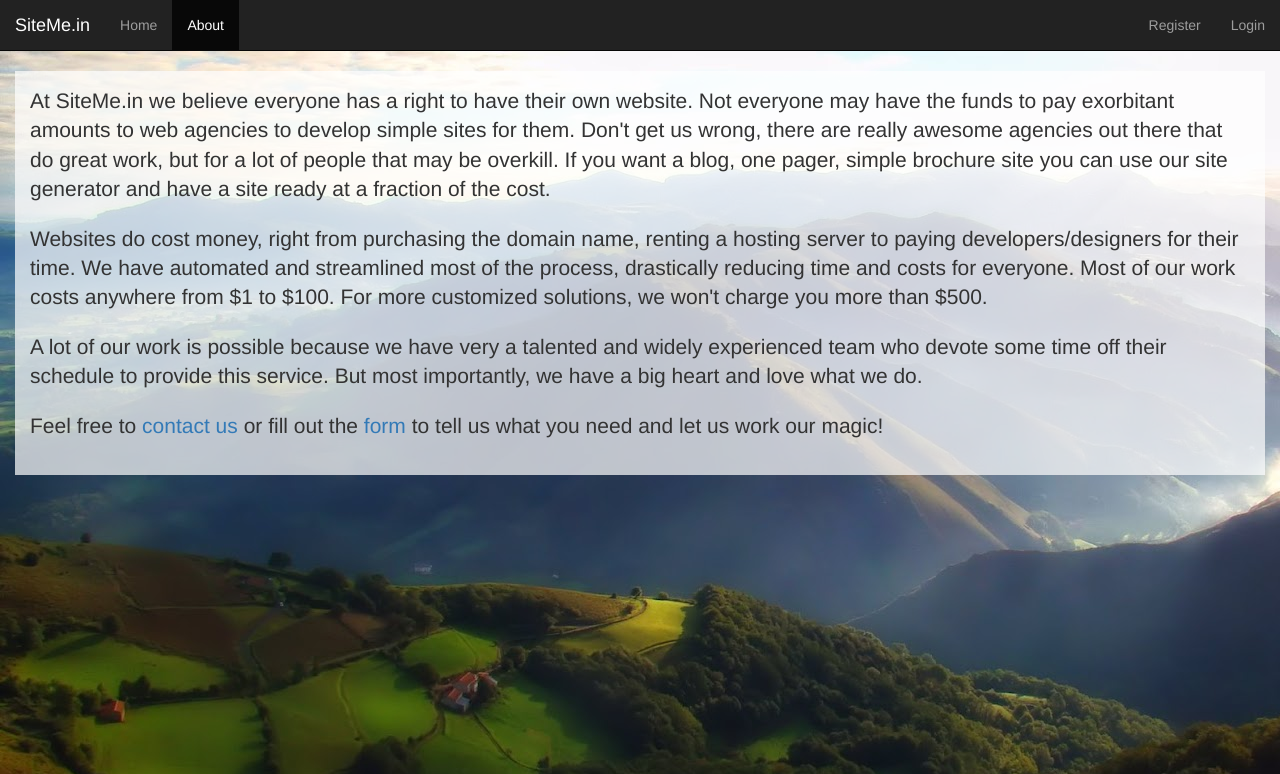
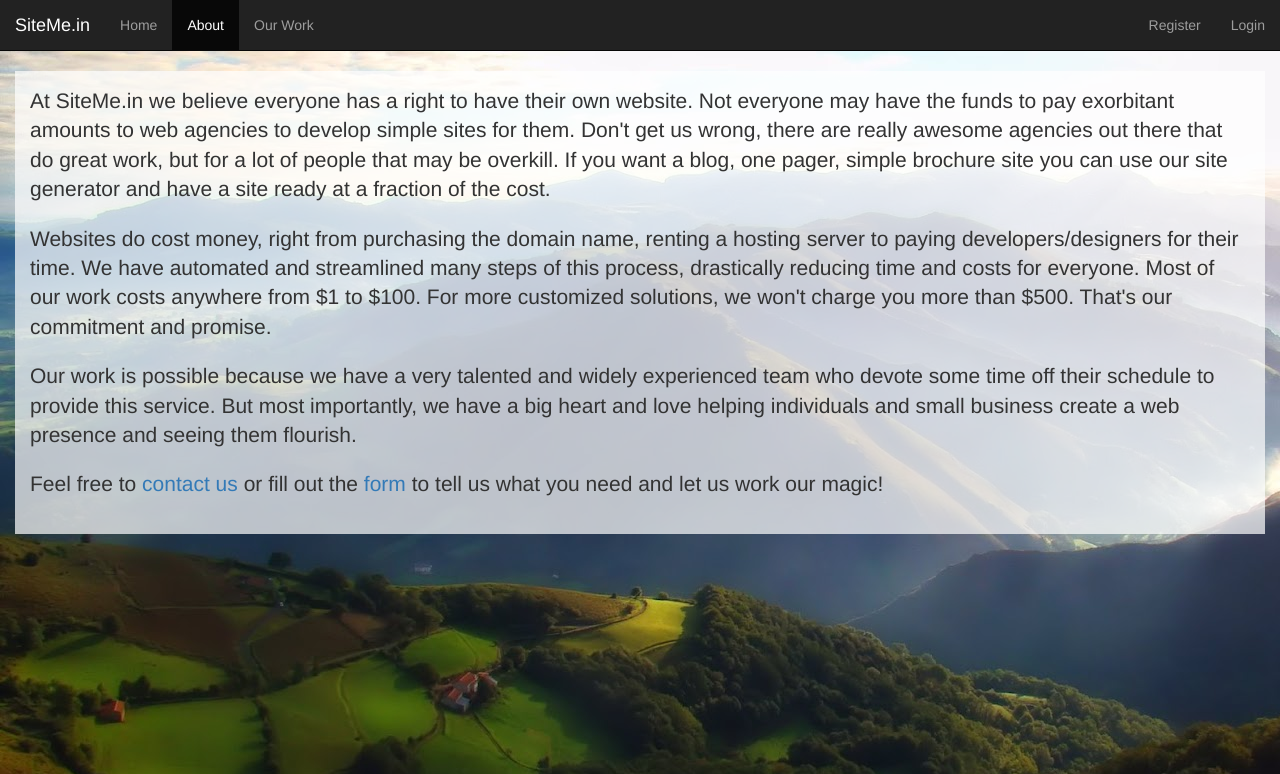
Before and after one commit to ramseydsilva/sitemein, a Django app: page /about/ in a window 1280 px wide. Shown: the top 774 px of the page. Run offline with Django 3.2, Linux system fonts and the light colour scheme; some libraries are stand-ins or nearby versions.

Commit message:
Added our work page

```diff
--- a/sitemein/sitemein/static/css/main.css
+++ b/sitemein/sitemein/static/css/main.css
@@ -1,9 +1,9 @@
-.main-content {
+body {
+    background-color: black;
+}
+
+.content-block {
     background: rgba(255,255,255, 0.7);
     padding: 15px;
     margin-bottom: 30px;
 }
-
-body {
-    background-color: black;
-}
--- a/sitemein/sitemein/templates/about.html
+++ b/sitemein/sitemein/templates/about.html
@@ -1,6 +1,7 @@
 {% extends "base.html" %}
 
 {% block main %}
+<div class="content-block">
     <p class="lead">
         At SiteMe.in we believe everyone has a right to have their own website. Not everyone may have the funds to pay exorbitant
         amounts to web agencies to develop simple sites for them. Don't get us wrong, there are really awesome agencies out
@@ -8,16 +9,17 @@
         site you can use our site generator and have a site ready at a fraction of the cost.
     </p>
     <p class="lead">
-    Websites do cost money, right from
-    purchasing the domain name, renting a hosting server to paying developers/designers for their time. We have automated and streamlined
-    most of the process, drastically reducing time and costs for everyone. Most of our work costs anywhere from $1 to $100. For more customized
-    solutions, we won't charge you more than $500.
+        Websites do cost money, right from purchasing the domain name, renting a hosting server to paying developers/designers for their time. We have automated and streamlined
+        many steps of this process, drastically reducing time and costs for everyone. Most of our work costs anywhere from $1 to $100. For more customized
+        solutions, we won't charge you more than $500. That's our commitment and promise.
     </p>
     <p class="lead">
-    A lot of our work is possible because we have very a talented and widely experienced team who devote some time off their schedule to
-    provide this service. But most importantly, we have a big heart and love what we do.
+        Our work is possible because we have a very talented and widely experienced team who devote some time off their schedule to
+        provide this service. But most importantly, we have a big heart and love helping individuals and small business create a web presence and seeing
+        them flourish.
     </p>
     <p class="lead">
         Feel free to <a href="mailto:ramseydsilva@gmail.com">contact us</a> or fill out the <a href="{% url "home" %}">form</a> to tell us what you need and let us work our magic!
     </p>
+</div>
 {% endblock %}
--- a/sitemein/sitemein/templates/base.html
+++ b/sitemein/sitemein/templates/base.html
@@ -2,10 +2,10 @@
 <html lang="en">
   <head>
     <meta charset="utf-8">
-    <title>SiteMe.in</title>
+    <title>SiteMe.in - An automated site generation service</title>
     <link rel="shortcut icon" type="image/x-icon" href="{{ STATIC_URL }}img/favicon.ico">
     <meta name="viewport" content="width=device-width, initial-scale=1.0">
-    <meta name="description" content="Site Builder, Build your own site!">
+    <meta name="description" content="An automated website generation service pioneered by web experts.">
     <meta name="author" content="Ramsey D'silva">
 
     <!-- Latest compiled and minified CSS -->
@@ -46,6 +46,7 @@
             <ul class="nav navbar-nav">
                 <li class="{% if home_page %}active{% endif %}"><a href="{% url "home" %}">Home</a></li>
                 <li class="{% if about_page %}active{% endif %}"><a href="{% url "about" %}">About</a></li>
+                <li class="{% if work_page %}active{% endif %}"><a href="{% url "work" %}">Our Work</a></li>
             </ul>
 	    {% include "includes/login_buttons.html" %}
         </div><!-- /.navbar-collapse -->
--- a/sitemein/sitemein/templates/create_site_success.html
+++ b/sitemein/sitemein/templates/create_site_success.html
@@ -1,5 +1,7 @@
 {% extends "base.html" %}
 
 {% block main %}
+<div class="content-block">
     <p class="lead">Thank you for your submission. We'll get back to you shortly!</p>
+</div>
 {% endblock %}
--- a/sitemein/sitemein/templates/index.html
+++ b/sitemein/sitemein/templates/index.html
@@ -1,7 +1,8 @@
 {% extends "base.html" %}
 
 {% block main %}
-    <p class="lead">Hello there. Please fill out the form below to generate your site</p>
+<div class="content-block">
+    <p class="lead">Welcome to SiteMe.in, an automated website generation service. Fill out the form below to get started.</p>
     <form role="form" action="{% url 'create_site' %}" method="post">{% csrf_token %}
         <fieldset>
             <div class="form-group {% if errors.title %}has-error has-feedback{% endif %}">
@@ -43,4 +44,5 @@
             <button type="submit" class="btn btn-primary">Submit</button>
         </fieldset>
     </form>
+</div>
 {% endblock %}
--- a/sitemein/sitemein/urls.py
+++ b/sitemein/sitemein/urls.py
@@ -1,3 +1,5 @@
+from django.conf import settings
+from django.conf.urls.static import static
 from django.conf.urls import patterns, include, url
 
 from django.contrib import admin
@@ -9,6 +11,7 @@ urlpatterns = patterns('',
     url(r'^create-site/$', 'sitemein.views.create_site', name='create_site'),
     url(r'^create-site/success/$', 'sitemein.views.create_site_success', name='create_site_success'),
     url(r'^about/$', 'sitemein.views.about', name='about'),
+    url(r'^work/$', 'sitemein.views.work', name='work'),
 
     # user views
     url(r'^logout/$', 'sitemein.user_views.logout_view', name='logout'),
@@ -24,3 +27,9 @@ urlpatterns = patterns('',
     # Uncomment the next line to enable the admin:
     url(r'^admin/', include(admin.site.urls)),
 )
+
+urlpatterns += patterns('', (r'^static/(?P<path>.*)$', 'django.views.static.serve',
+            {'document_root': settings.STATIC_ROOT, 'show_indexes': True}))
+
+urlpatterns += static(settings.MEDIA_URL, document_root=settings.MEDIA_ROOT)
+urlpatterns += static(settings.STATIC_URL, document_root=settings.STATIC_ROOT)
--- a/sitemein/sitemein/views.py
+++ b/sitemein/sitemein/views.py
@@ -11,6 +11,11 @@ def home(request):
 def about(request):
     context = {"about_page": True}
     return render_to_response("about.html", context, context_instance = RequestContext(request))
+
+def work(request):
+    sites = SiteRequest.objects.filter(published=True)
+    context = {"work_page": True, "sites": sites}
+    return render_to_response("work.html", context, context_instance = RequestContext(request))
 
 def create_site_success(request):
     context = {}
```
Also changed, not shown: requirements.txt (+5 -2 lines), sitemein/sitemein/models.py (+10 -1 lines), sitemein/sitemein/settings.py (+7 -16 lines), sitemein/sitemein/templates/work.html (added, +15 -0 lines), sitemein/sitemein/media/thumb/ronel-site.png (added), sitemein/sitemein/migrations/0001_blank.py (added), sitemein/sitemein/migrations/0002_auto__add_field_siterequest_thumb__add_field_siterequest_published__ad.py (added), sitemein/sitemein/migrations/__init__.py (added), 2 other files. Lines whose indentation alone changed are shown as unchanged.
